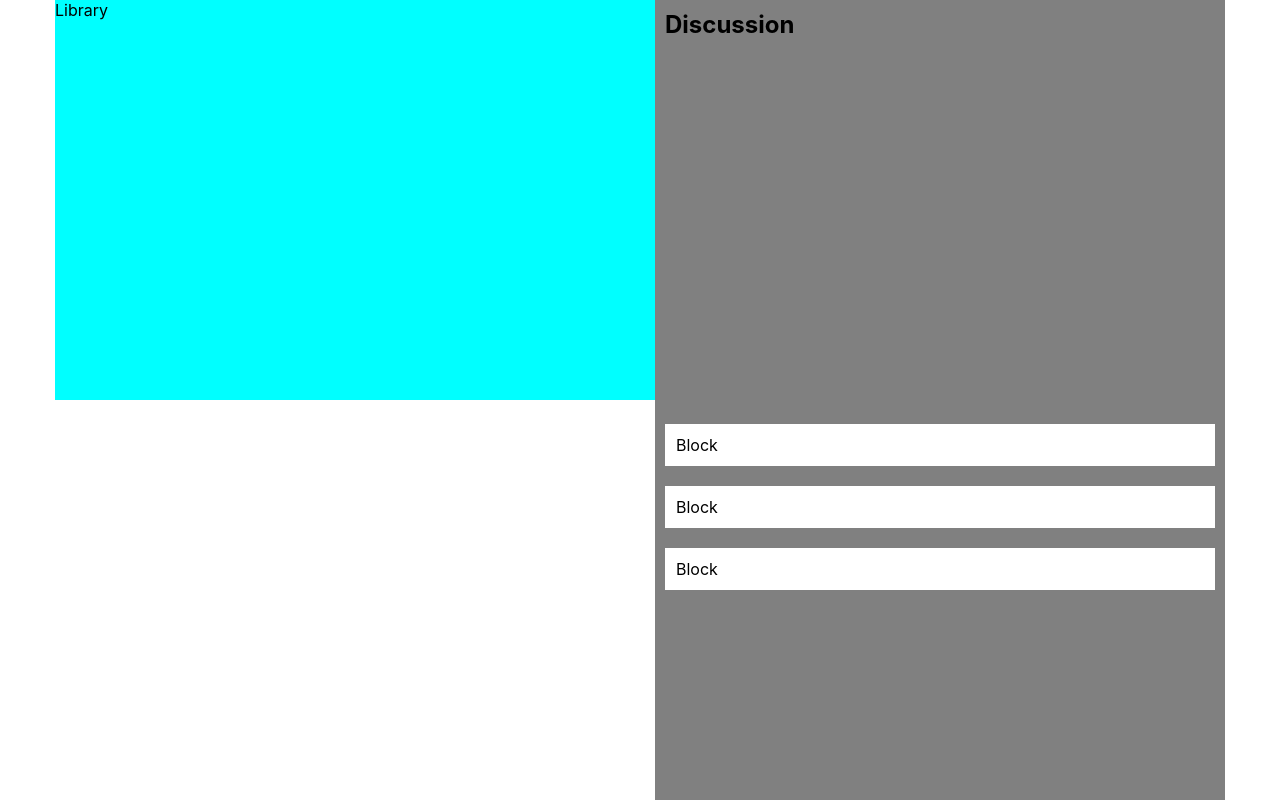
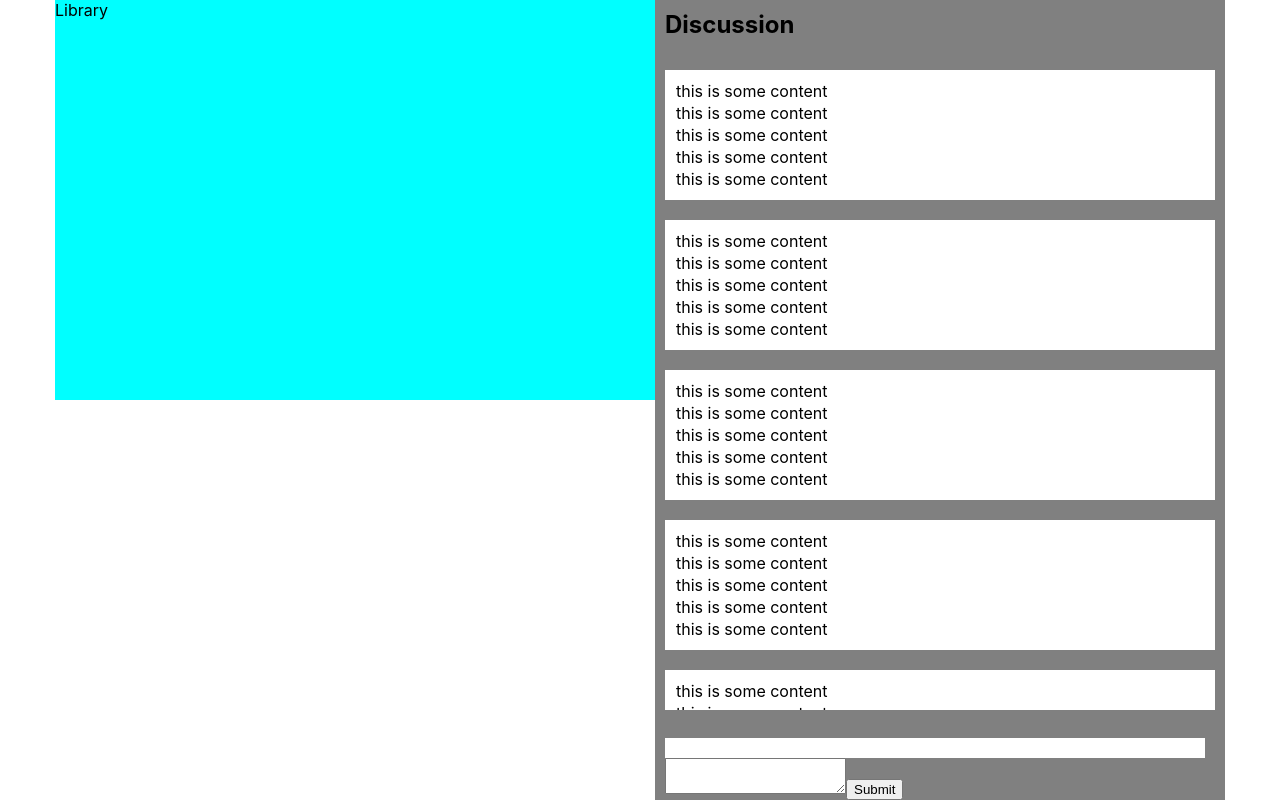
Before and after one commit to rainflame/pith-client, a React (Create React App) app: page / in a window 1280 px wide. Built offline with nearby package versions, Linux system fonts and the light colour scheme.

Commit message:
create blocks with post editor component working and fix resizing issue

```diff
--- a/src/components/Block.jsx
+++ b/src/components/Block.jsx
@@ -2,13 +2,13 @@ import React from "react";
 import "./Block.css";
 
 class Block extends React.Component {
-    constructor(props) {
-        super(props);
-    }
+	constructor(props) {
+		super(props);
+	}
 
-    render() {
-        return <div className="block">Block</div>;
-    }
+	render() {
+		return <div className="block">{this.props.content}</div>;
+	}
 }
 
 export default Block;
--- a/src/components/Discussion.css
+++ b/src/components/Discussion.css
@@ -9,6 +9,7 @@
     width: 100%;
     padding: var(--column-padding);
     background-color: gray;
+    position: relative;
 }
 
 .discussion-overflow-wrapper {
@@ -16,7 +17,8 @@
         100% - var(--d-header-height) - var(--d-footer-height) -
             var(--column-padding) * 2
     );
-    overflow-y: auto;
+    /*max-height: 80%;*/
+    overflow-y: scroll;
 }
 
 .discussion {
--- a/src/components/Discussion.jsx
+++ b/src/components/Discussion.jsx
@@ -1,5 +1,7 @@
 import React from "react";
 import Post from "./Post";
+import Block from "./Block";
+import PostEditor from "./PostEditor";
 
 import "./Discussion.css";
 
@@ -14,11 +16,66 @@ class Discussion extends React.Component {
                 <h2 className="discussion-header">Discussion</h2>
                 <div className="discussion-overflow-wrapper">
                     <div className="discussion">
-                        <Post />
-                        <Post />
-                        <Post />
+                        <Post>
+                            <Block content={"this is some content"} />
+                            <Block content={"this is some content"} />
+                            <Block content={"this is some content"} />
+                            <Block content={"this is some content"} />
+                            <Block content={"this is some content"} />
+                        </Post>
+                        <Post>
+                            <Block content={"this is some content"} />
+                            <Block content={"this is some content"} />
+                            <Block content={"this is some content"} />
+                            <Block content={"this is some content"} />
+                            <Block content={"this is some content"} />
+                        </Post>
+                        <Post>
+                            <Block content={"this is some content"} />
+                            <Block content={"this is some content"} />
+                            <Block content={"this is some content"} />
+                            <Block content={"this is some content"} />
+                            <Block content={"this is some content"} />
+                        </Post>
+                        <Post>
+                            <Block content={"this is some content"} />
+                            <Block content={"this is some content"} />
+                            <Block content={"this is some content"} />
+                            <Block content={"this is some content"} />
+                            <Block content={"this is some content"} />
+                        </Post>
+                        <Post>
+                            <Block content={"this is some content"} />
+                            <Block content={"this is some content"} />
+                            <Block content={"this is some content"} />
+                            <Block content={"this is some content"} />
+                            <Block content={"this is some content"} />
+                        </Post>
+                        <Post>
+                            <Block content={"this is some content"} />
+                            <Block content={"this is some content"} />
+                            <Block content={"this is some content"} />
+                            <Block content={"this is some content"} />
+                            <Block content={"this is some content"} />
+                        </Post>
+                        <Post>
+                            <Block content={"this is some content"} />
+                            <Block content={"this is some content"} />
+                            <Block content={"this is some content"} />
+                            <Block content={"this is some content"} />
+                            <Block content={"this is some content"} />
+                        </Post>
+                        <Post>
+                            <Block content={"this is some content"} />
+                            <Block content={"this is some content"} />
+                            <Block content={"this is some content"} />
+                            <Block content={"this is some content"} />
+                            <Block content={"this is some content"} />
+                        </Post>
                     </div>
                 </div>
+
+                <PostEditor />
             </div>
         );
     }
--- a/src/components/Post.jsx
+++ b/src/components/Post.jsx
@@ -9,11 +9,7 @@ class Post extends React.Component {
     }
 
     render() {
-        return (
-            <div className="post">
-                <Block />
-            </div>
-        );
+        return <div className="post">{this.props.children}</div>;
     }
 }
 
--- /dev/null
+++ b/src/components/PostEditor.css
@@ -0,0 +1,10 @@
+.post-editor {
+	display: flex;
+	align-items: flex-end;
+	flex-wrap: wrap;
+	align-content: flex-end;
+	position: absolute;
+	bottom: 0;
+	max-width: calc(var(--column-width) - var(--column-padding));
+	width: 100%;
+}
--- a/src/components/PostEditor.jsx
+++ b/src/components/PostEditor.jsx
@@ -1,18 +1,84 @@
 import React from "react";
+import Block from "./Block";
+import Post from "./Post";
+
+import "./PostEditor.css";
 
 class PostEditor extends React.Component {
     constructor(props) {
         super(props);
         this.state = {
             blocks: [],
+            value: "",
         };
-
-        this.addBlock = this.addBlock.bind(this);
+        this.handleChange = this.handleChange.bind(this);
+        this.handleKeypress = this.handleKeypress.bind(this);
+        this.handleSubmit = this.handleSubmit.bind(this);
     }
 
-    addBlock() {}
+    handleChange(e) {
+        if (e.target.value.slice(-1) === "\n") {
+            const blocks = this.state.blocks;
+            blocks.push(this.state.value);
+            this.setState({ blocks: blocks, value: "" });
+        } else {
+            this.setState({ value: e.target.value });
+        }
+    }
+
+    componentDidUpdate() {
+        // this is kind of a stupid way of shrinking the chat content
+        const height = document.getElementsByClassName("post-editor")[0]
+            .clientHeight;
+        const wrapperHeight = document.getElementsByClassName(
+            "discussion-wrapper"
+        )[0].clientHeight;
+        document.getElementsByClassName(
+            "discussion-overflow-wrapper"
+        )[0].style.height = `${wrapperHeight - height - 40}px`;
+
+        console.log(wrapperHeight);
+    }
+
+    handleSubmit(e) {
+        e.preventDefault();
+    }
+
+    handleKeypress(e) {
+        if (e.keyCode === 8) {
+            if (this.state.value === "" && this.state.blocks.length > 0) {
+                const blocks = this.state.blocks;
+                const value = blocks.splice(-1, 1);
+                this.setState({ blocks: blocks, value: value });
+                e.preventDefault();
+            }
+        }
+        // probably could add the return key here instead of doing
+        // it separately above
+    }
 
     render() {
-        return;
+        const blocks = this.state.blocks.map((block) => (
+            <Block key={btoa(block)} content={block} />
+        ));
+
+        return (
+            <div className="post-editor">
+                <Post>{blocks}</Post>
+                <form onSubmit={this.handleSubmit}>
+                    <label>
+                        <textarea
+                            type="text"
+                            value={this.state.value}
+                            onChange={this.handleChange}
+                            onKeyDown={this.handleKeypress}
+                        />
+                    </label>
+                    <input type="submit" value="Submit" />
+                </form>
+            </div>
+        );
     }
 }
+
+export default PostEditor;
```
